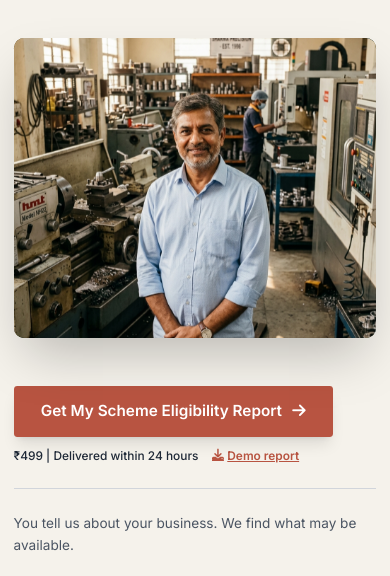
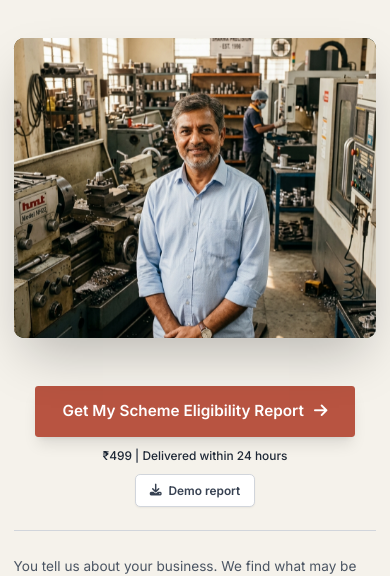
Before and after one commit to demodevdeltax-ai/FindMyScheme, a plain HTML site: page index.html in a window 390 px wide. Shown: the part 273-849 px from the top of the page. Drawn offline with nearby package versions, Linux system fonts and the light colour scheme.

Commit message:
Add files via upload

```diff
--- a/index.html
+++ b/index.html
@@ -152,12 +152,12 @@
                 <div class="flex flex-col gap-3 order-3 lg:order-none mt-6 lg:mt-0 w-full">
                     <!-- CRITICAL REQUIREMENT: Form Link Button -->
                     <a href="https://forms.gle/PhgSqjhMuMr1LqsJ8" target="_blank"
-                        class="bg-rust hover:bg-rustHover text-white px-8 py-4 rounded w-fit flex items-center justify-center gap-3 text-lg font-semibold transition-all duration-300 shadow-lg hover:shadow-xl transform hover:-translate-y-0.5">
+                        class="bg-rust hover:bg-rustHover text-white px-8 py-4 rounded w-fit flex items-center justify-center gap-3 text-lg font-semibold transition-all duration-300 shadow-lg hover:shadow-xl transform hover:-translate-y-0.5 mx-auto lg:mx-0 text-center">
                         Get My Scheme Eligibility Report <i class="fa-solid fa-arrow-right"></i>
                     </a>
-                    <div class="flex items-center gap-4">
+                    <div class="flex flex-col sm:flex-row items-center justify-center lg:justify-start gap-3 sm:gap-4 w-full text-center">
                         <span class="text-gray-800 font-medium text-sm">₹499 | Delivered within 24 hours</span>
-                        <a href="assets/Demo.pdf" download class="text-rust hover:text-rustHover font-semibold text-sm flex items-center gap-1 underline">
+                        <a href="assets/Demo.pdf" download class="bg-white border border-gray-300 text-gray-700 hover:bg-gray-50 hover:text-rust px-4 py-2 rounded-md shadow-sm flex items-center justify-center gap-2 text-sm font-semibold transition-all duration-200">
                             <i class="fa-solid fa-download"></i> Demo report
                         </a>
                     </div>
@@ -520,7 +520,7 @@
 
             <div class="flex items-center justify-center gap-4 mt-4">
                 <p class="text-gray-300 font-medium text-sm">₹499 | Delivered within 24 hours</p>
-                <a href="assets/Demo.pdf" download class="text-gray-300 hover:text-white font-semibold text-sm flex items-center gap-1 underline">
+                <a href="assets/Demo.pdf" download class="bg-white/10 border border-white/20 text-white hover:bg-white/20 px-4 py-2 rounded-md shadow-sm flex items-center gap-2 text-sm font-semibold transition-all duration-200">
                     <i class="fa-solid fa-download"></i> Demo report
                 </a>
             </div>
```
